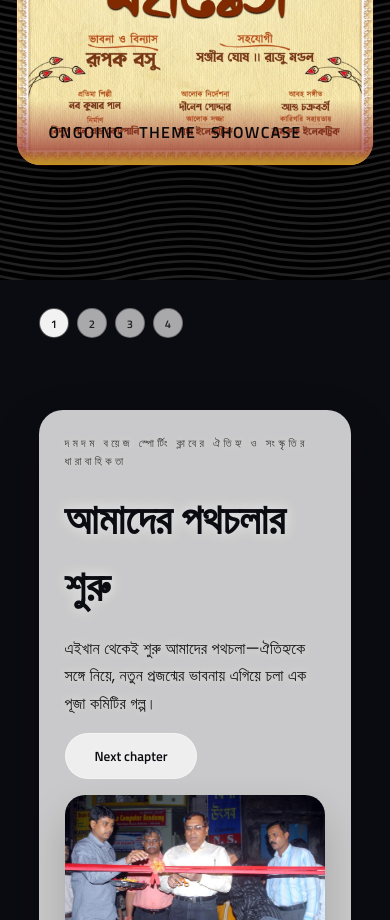
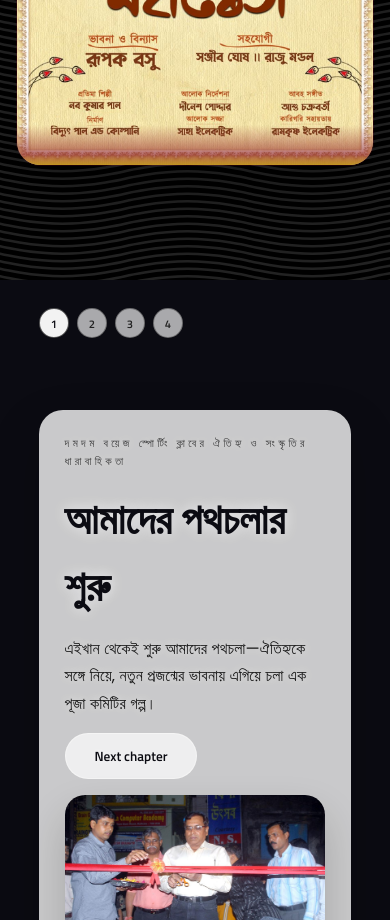
Before and after one commit to kausik11/Dumdum-Boys-sporting-club, a React (Vite) app: page / in a window 390 px wide. Shown: the part 1580-2500 px from the top of the page. Built offline with nearby package versions, Linux system fonts and the light colour scheme.

Commit message:
add ripples for mobile screen

```diff
--- a/src/App.css
+++ b/src/App.css
@@ -447,7 +447,8 @@ body {
 .hero-banner > canvas {
   position: absolute;
   inset: 0;
-  z-index: 1;
+  z-index: 3;
+   pointer-events: none;
 }
 
 .hero-banner-title {
--- a/src/App.jsx
+++ b/src/App.jsx
@@ -519,7 +519,7 @@ heroBanner.addEventListener('touchstart', handlePointer, { passive: true })
             <div className="pujo-theme-card">
               <img src={ongoing1} alt="This year pujo theme" loading="lazy" />
               <div className="pujo-theme-overlay">
-                <span>Ongoing Theme Showcase</span>
+                {/* <span>Ongoing Theme Showcase</span> */}
               </div>
             </div>
           </div>
```
